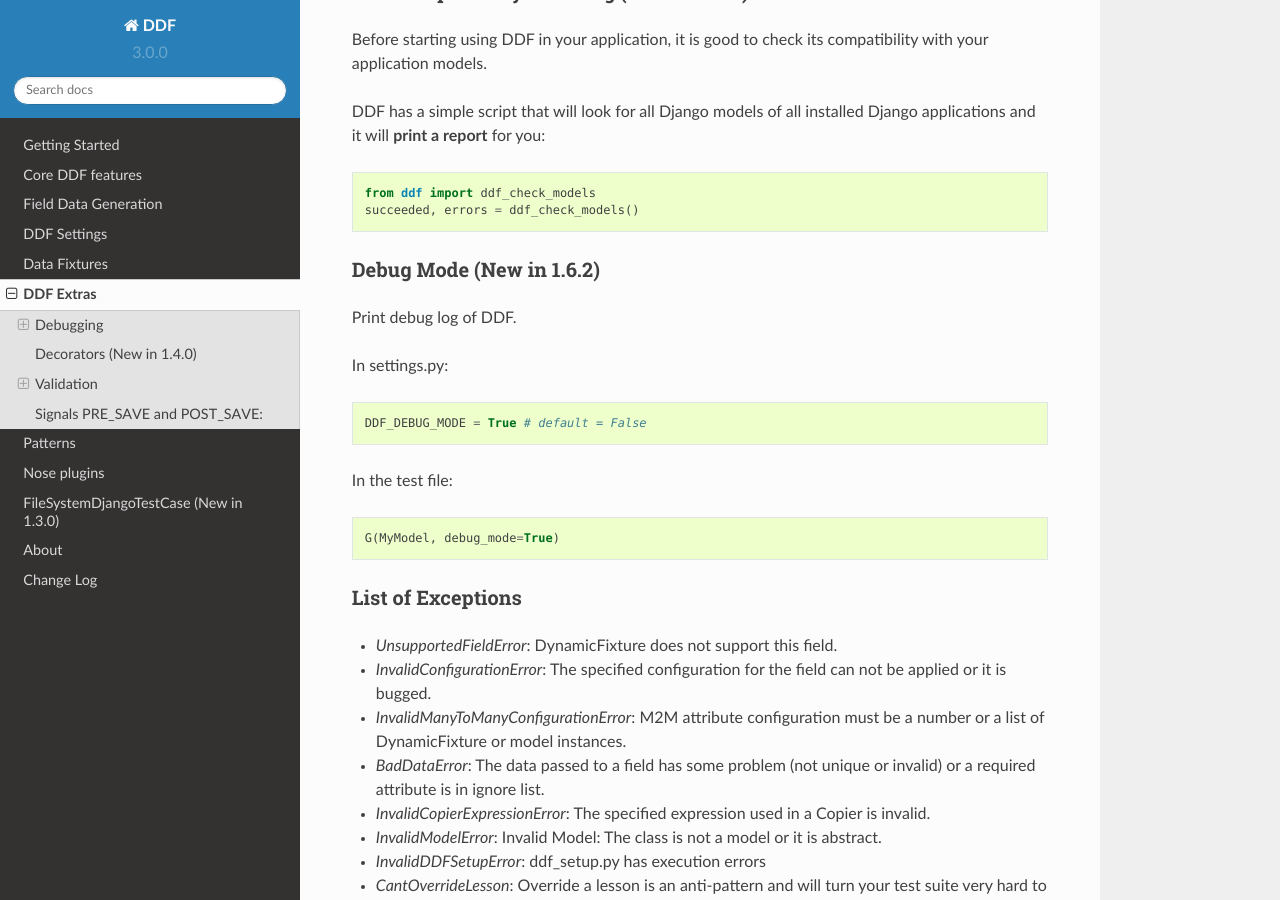
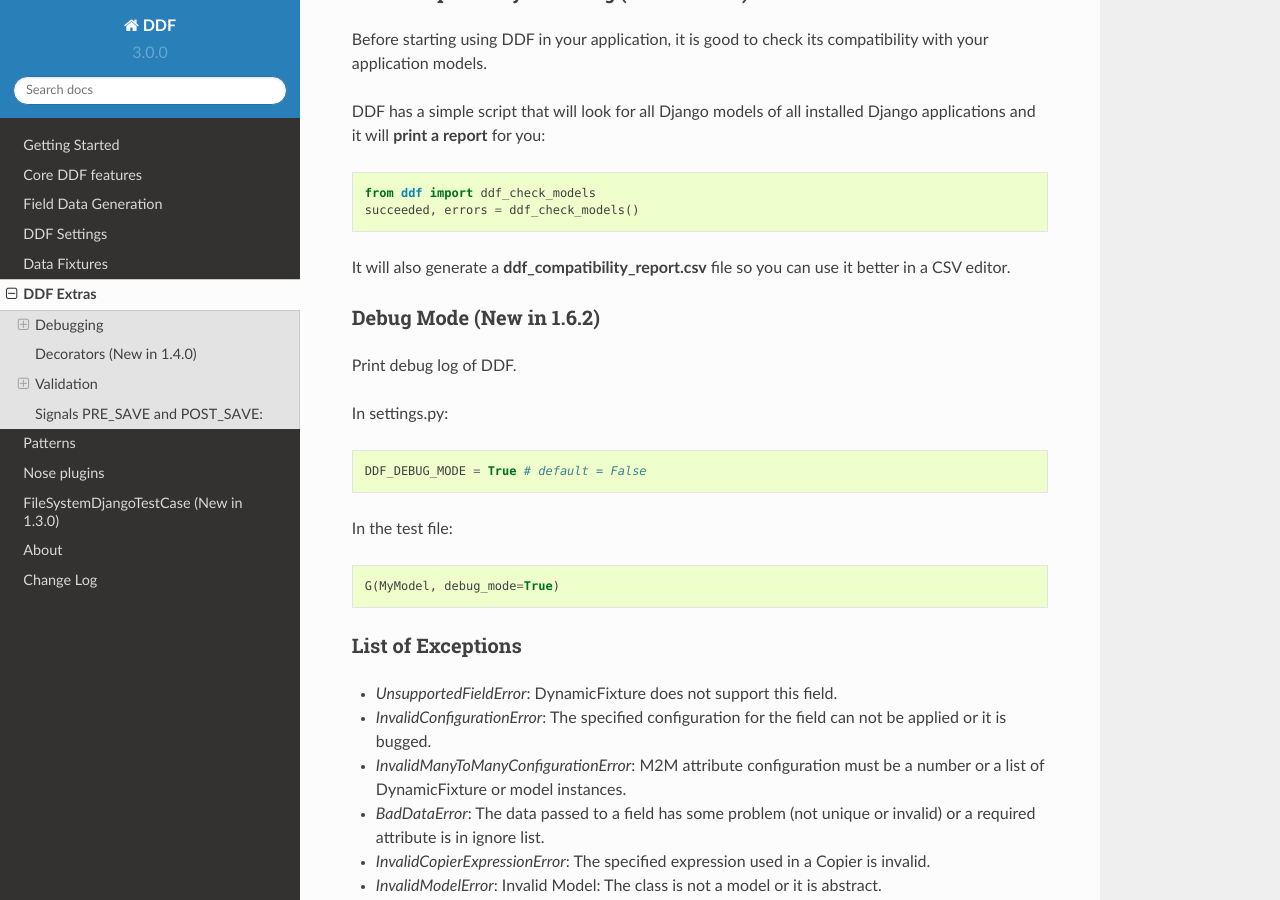
Before and after one commit to paulocheque/django-dynamic-fixture, a Sphinx documentation site: the page built from docs/source/more.rst, in a window 1280 px wide and 900 px high, scrolled down 851 px. Built offline with Sphinx 7.4.7 and the Read the Docs theme 2.0.0, drawn with Linux system fonts in a browser that asks for light colours.

Commit message:
[doc] About the CSV report

```diff
--- a/docs/source/more.rst
+++ b/docs/source/more.rst
@@ -38,6 +38,8 @@
 
     from ddf import ddf_check_models
     succeeded, errors = ddf_check_models()
+
+It will also generate a **ddf_compatibility_report.csv** file so you can use it better in a CSV editor.
 
 
 Debug Mode (New in 1.6.2)
```
